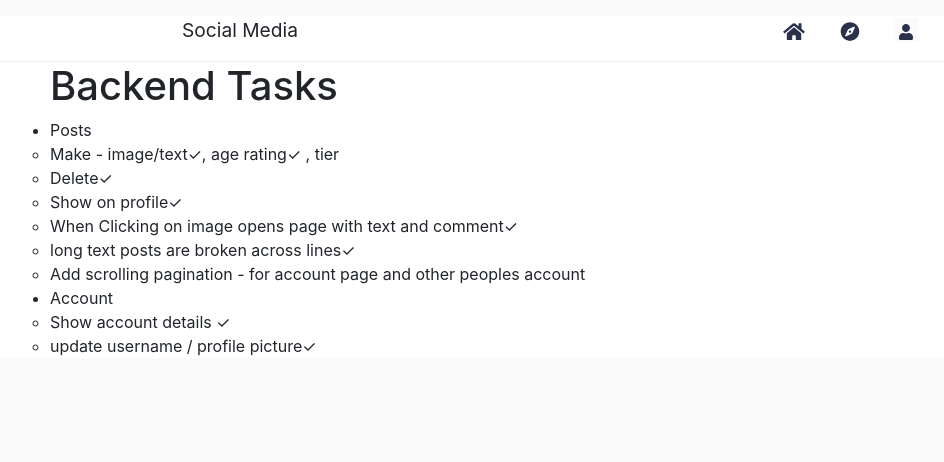
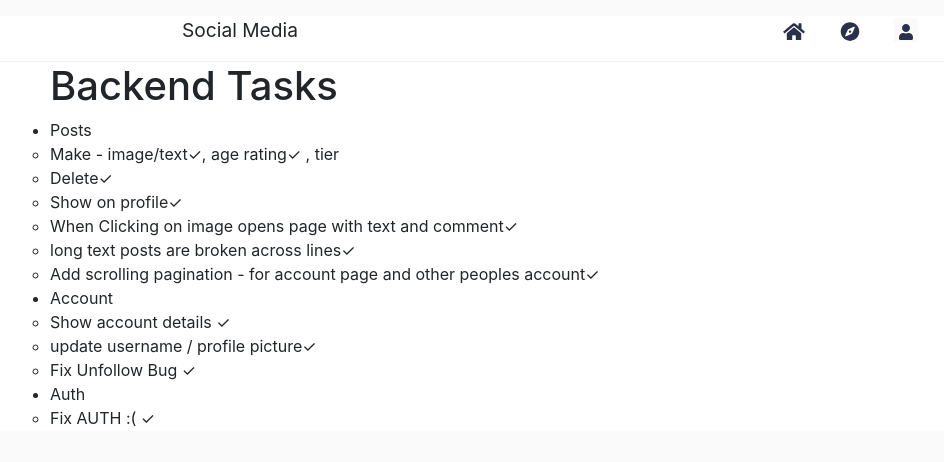
Before and after one commit to Thomas13702/socialmedia_backend, a Next.js app: page /todo in a window 1280 px wide. Shown: the top 462 px of the page, without its empty margins (90-1034 px from the left). Built offline with nearby package versions, Linux system fonts and the light colour scheme; no server answers.

Commit message:
Fixed auth changed cookie setter

```diff
--- a/auth.js
+++ b/auth.js
@@ -3,6 +3,7 @@ import nookies from "nookies";
 import firebaseClient from "./firebaseClient";
 import firebase from "firebase/app";
 import "firebase/auth";
+import Cookies from "js-cookie";
 
 const AuthContext = createContext({});
 
@@ -14,13 +15,24 @@ export const AuthProvider = ({ children }) => {
     return firebase.auth().onIdTokenChanged(async (user) => {
       if (!user) {
         setUser(null);
-        nookies.set(undefined, "token", "", {});
+        Cookies.set("token", "");
         return;
       }
       const token = await user.getIdToken();
       setUser(user);
-      nookies.set(undefined, "token", token, {});
+      Cookies.set("token", token);
     });
+  }, []);
+
+  // force refresh the token every 10 minutes
+  useEffect(() => {
+    const handle = setInterval(async () => {
+      const user = firebaseClient.auth().currentUser;
+      if (user) await user.getIdToken(true);
+    }, 10 * 60 * 1000);
+
+    // clean up setInterval
+    return () => clearInterval(handle);
   }, []);
 
   return (
--- a/package.json
+++ b/package.json
@@ -12,6 +12,7 @@
     "axios": "^0.21.1",
     "firebase": "^8.7.0",
     "firebase-admin": "^9.10.0",
+    "js-cookie": "^3.0.0",
     "next": "^11.1.0",
     "nookies": "^2.5.2",
     "react": "17.0.2",
--- a/pages/todo.js
+++ b/pages/todo.js
@@ -15,15 +15,22 @@ export default function Todo() {
             <li>long text posts are broken across lines✓</li>
             <li>
               Add scrolling pagination - for account page and other peoples
-              account
+              account✓
             </li>
           </ul>
         </li>
         <li>
-          Account{" "}
+          Account
           <ul>
             <li>Show account details ✓</li>
             <li>update username / profile picture✓</li>
+            <li>Fix Unfollow Bug ✓</li>
+          </ul>
+        </li>
+        <li>
+          Auth
+          <ul>
+            <li>Fix AUTH :( ✓</li>
           </ul>
         </li>
       </ul>
```
Also changed, not shown: 1 other file (tests, documents, lock files or other folders).
